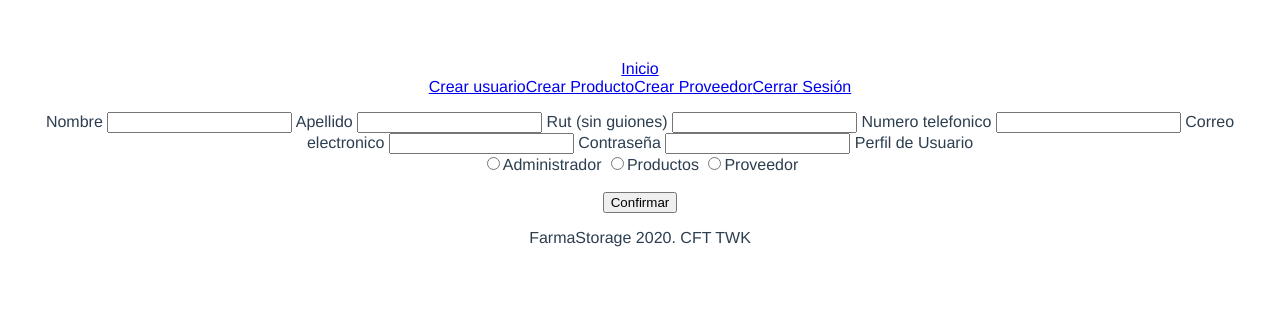
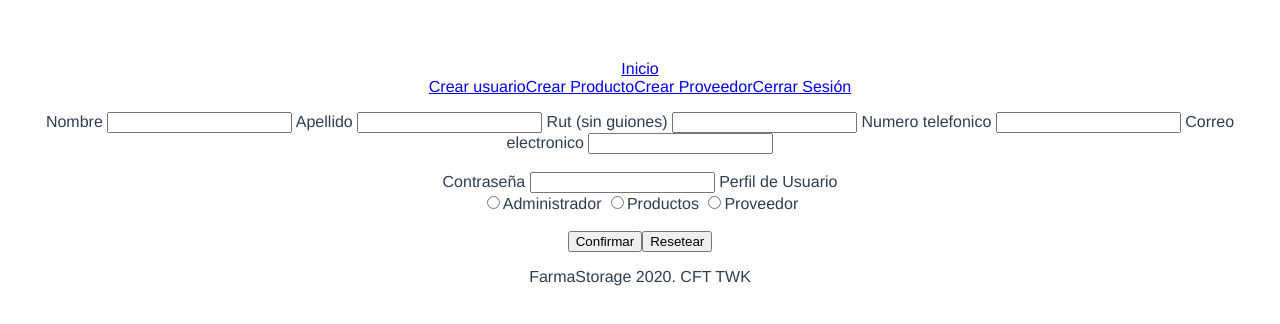
Before and after one commit to Astudirijillo/proyecto_farmacia, a Vue app: page /registerUsers in a window 1280 px wide. Shown: the top 324 px of the page. Built offline with nearby package versions, Linux system fonts and the light colour scheme.

Commit message:
Correciones hechas en clase

```diff
--- a/src/assets/css/styles.css
+++ b/src/assets/css/styles.css
@@ -1,6 +1,9 @@
 .login {
     display: flex;
     justify-content: center;
+}
+#app {
+    margin-top: 0 !important;
 }
 
 .register{
--- a/src/components/RegistroProductos.vue
+++ b/src/components/RegistroProductos.vue
@@ -34,6 +34,7 @@
             <input type="checkbox" name="simbAsociado">Estupefacientes <br>
             <input type="checkbox" name="simbAsociado">Aportación reducida Seguridad Social <br>
           <input type="button" @click="ingresarInfo" value="Confirmar">
+          <input type="button" value="Resetear">
         </p>
       </form>
     </div>
--- a/src/components/RegistroProveedor.vue
+++ b/src/components/RegistroProveedor.vue
@@ -10,6 +10,7 @@
           Nro. telefonico <input type="text" name="nroTelefonico">
           Correo Electronico <input type="text" name="correo">
           <input type="button" @click="validarInfo" value="Confirmar">
+          <input type="button" value="Resetear">
         </p>
       </form>
     </div>
--- a/src/components/RegistroUsuario.vue
+++ b/src/components/RegistroUsuario.vue
@@ -8,14 +8,16 @@
           Apellido <input  type="text" name="apellido" required>
           Rut (sin guiones) <input type="text" name="rut" required>
           Numero telefonico <input type="text" name="nroTelefonico" required>
-          Correo electronico <input type="text" name="correo" required>
-          Contraseña <input type="text" name="contraseña" required>
+          Correo electronico <input type="email" id='email' name="correo" required><br>
+          <br>
+          Contraseña <input type="password" name="contraseña" required>
           Perfil de Usuario <br>
             <input type="radio" name="perfilUsuario" value="admin">Administrador
             <input type="radio" name="perfilUsuario" value="productos">Productos
             <input type="radio" name="perfilUsuario" value="productos">Proveedor<br>
           <br>
           <input type="button" @click="validarDatos" value="Confirmar">
+          <input type="button" value="Resetear">
         </p>
       </form>
     </div>
```
